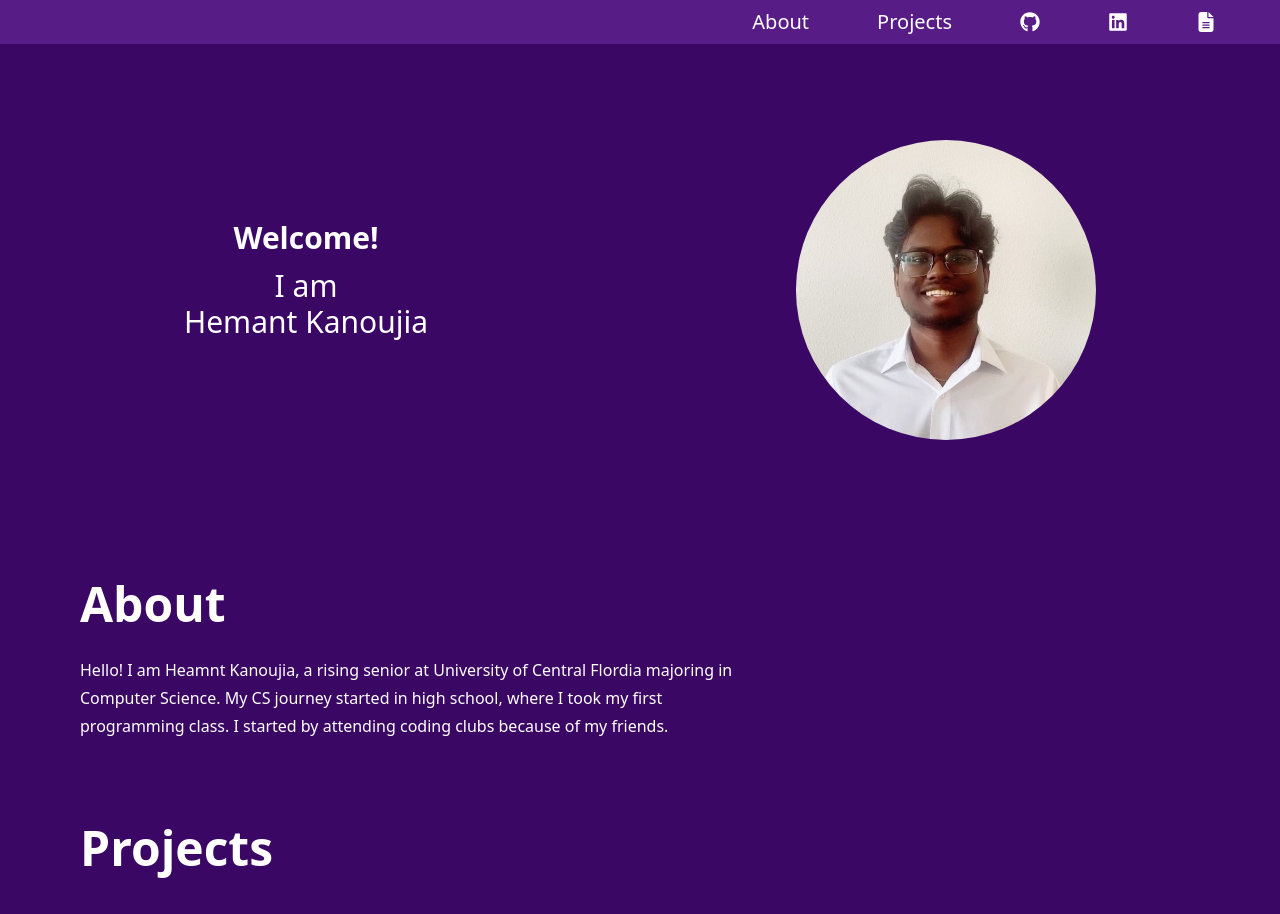
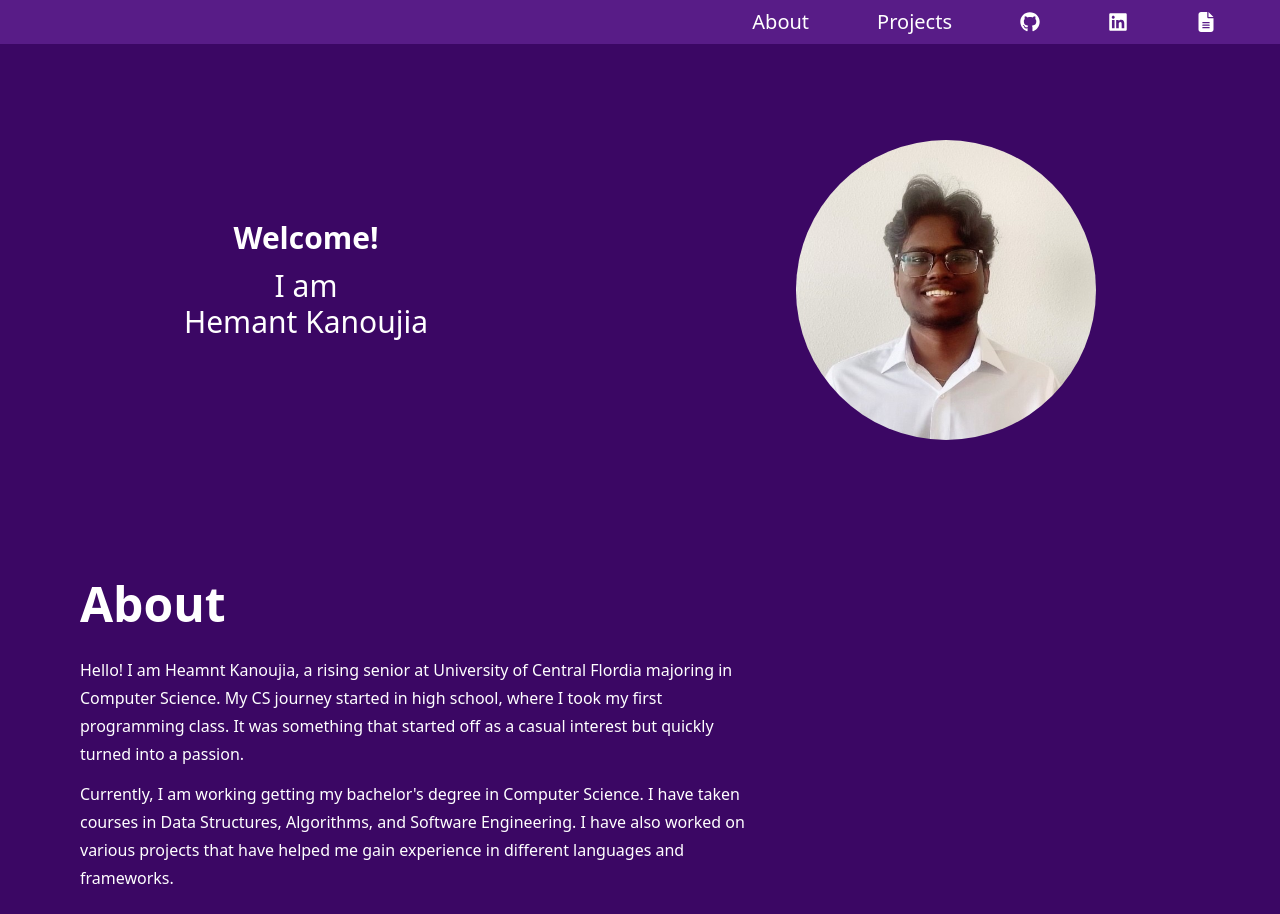
Before and after one commit to Hemanka/personal-portfolio, a Next.js app: page / in a window 1280 px wide. Shown: the top 914 px of the page. Built offline with nearby package versions, Linux system fonts and the light colour scheme.

Commit message:
updated the about me section

```diff
--- a/components/About.tsx
+++ b/components/About.tsx
@@ -8,7 +8,11 @@ function About() {
           <p className='mt-3 pl-1 md:pl-10 md:w-3/5 w-auto leading-7'>
               Hello! I am Heamnt Kanoujia, a rising senior at University of Central Flordia majoring in Computer Science.
 
-              My CS journey started in high school, where I took my first programming class. I started by attending coding clubs because of my friends.
+              My CS journey started in high school, where I took my first programming class. It was something that started off as a casual interest but quickly turned into a passion.
+          </p>
+
+          <p className='mt-3 pl-1 md:pl-10 md:w-3/5 w-auto leading-7'>
+            Currently, I am working getting my bachelor's degree in Computer Science. I have taken courses in Data Structures, Algorithms, and Software Engineering. I have also worked on various projects that have helped me gain experience in different languages and frameworks.
           </p>
       </div>
     </section>
```
